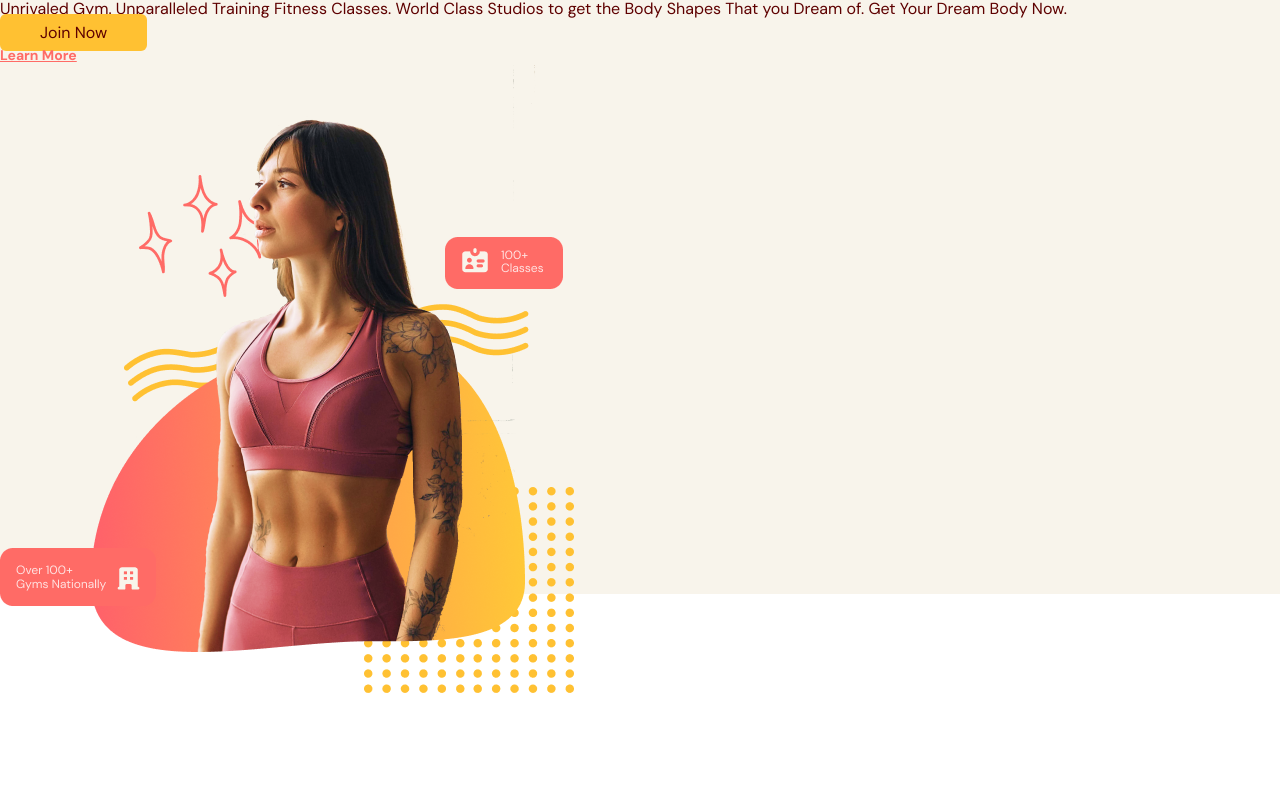
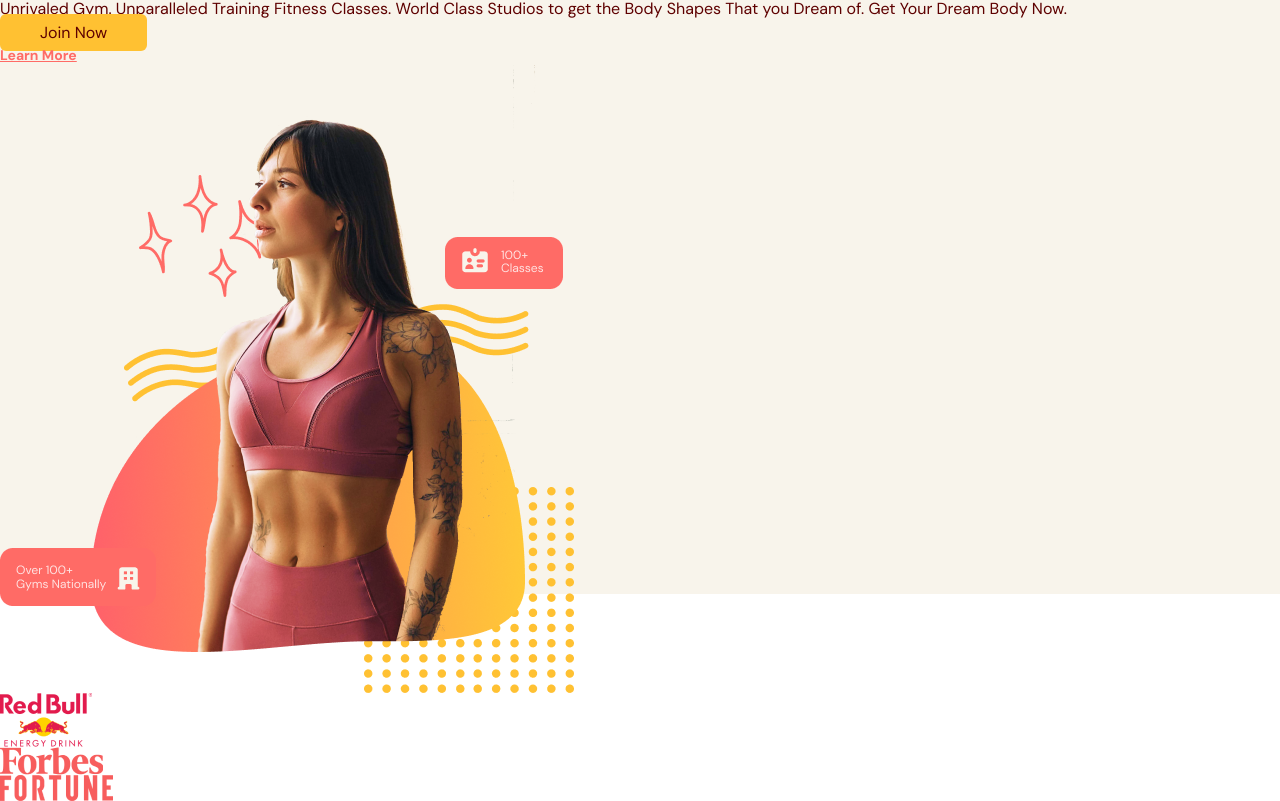
Before and after one commit to eduvinagre/react-typescript, a React (Vite) app: page / in a window 1280 px wide. Shown: the part 206-1007 px from the top of the page. Before the commit the page ends 899 px from the top, so only its background shows below. Built offline with nearby package versions, Linux system fonts and the light colour scheme.

Commit message:
sponsor section

```diff
--- a/src/scenes/home/index.tsx
+++ b/src/scenes/home/index.tsx
@@ -53,6 +53,19 @@ const Home = (setSelectedPage: Props) => {
           <img src={HomePageGraphic} alt="homepage graphic" />
         </div>
       </div>
+
+      {/* sponsors */}
+      {isAboveMediumScreens && (
+        <div>
+          <div>
+            <div>
+              <img src={SponsorRedBull} alt="sponsor redbull logo" />
+              <img src={SponsorForbes} alt="sponsor Forbes logo" />
+              <img src={SponsorFortune} alt="sponsor Fortune logo" />
+            </div>
+          </div>
+        </div>
+      )}
     </section>
   );
 };
```
